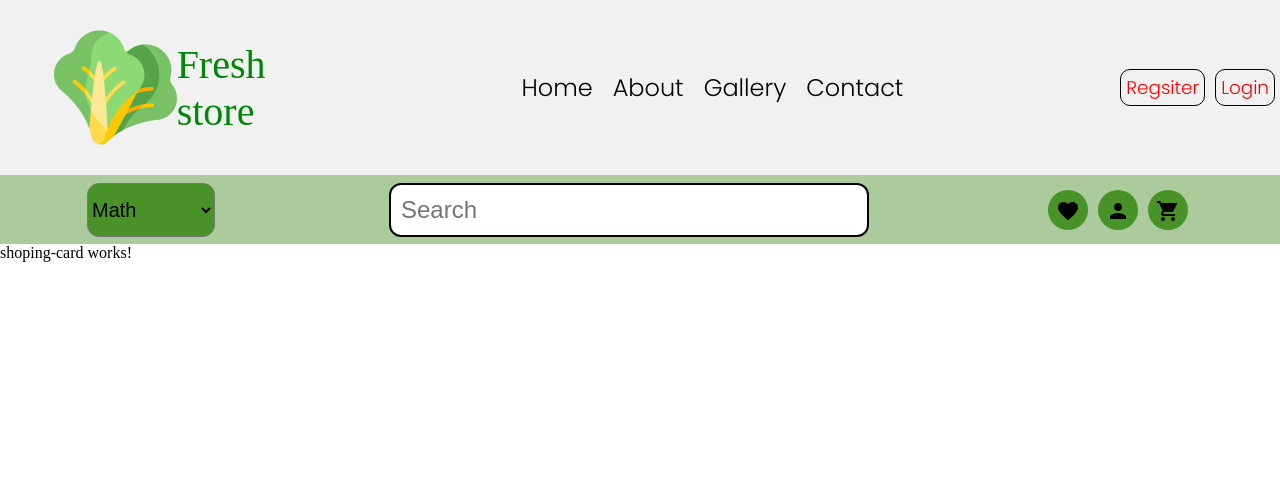
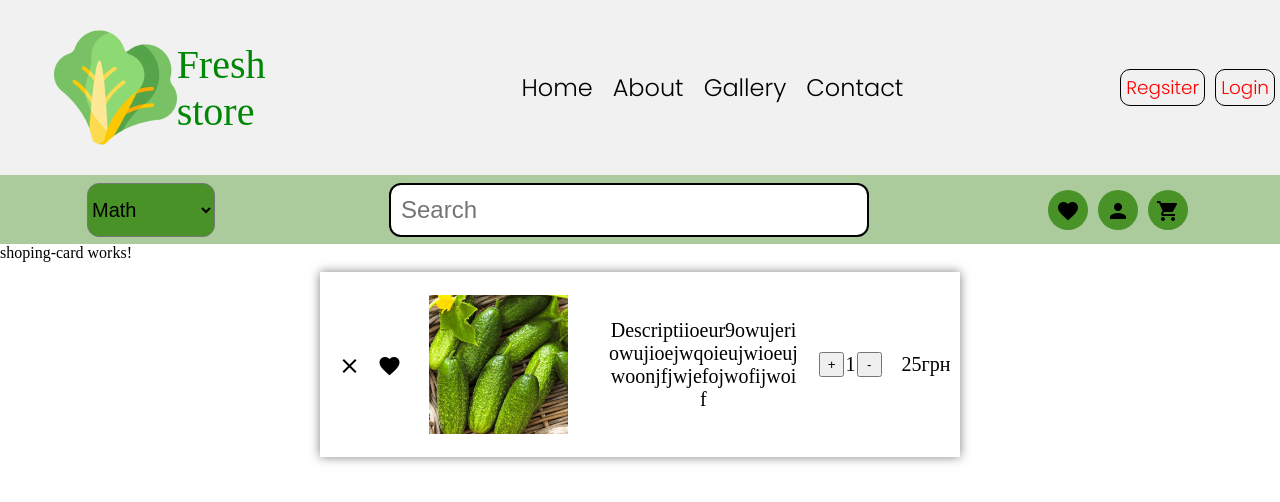
Before and after one commit to Spirit-Hat/coursework-web, an Angular app in the folder project/: page /cart in a window 1280 px wide. Shown: the top 502 px of the page. Built offline with nearby package versions, Linux system fonts and the light colour scheme; a web font is replaced by a local one.

Commit message:
shopingCard Logic

```diff
--- a/project/src/app/shoping-card/shoping-card.component.css
+++ b/project/src/app/shoping-card/shoping-card.component.css
@@ -0,0 +1,63 @@
+body{
+  background-color: gold;
+}
+.shoppingCart{
+  box-shadow: 0 0 10px rgba(0, 0, 0, 0.5);
+
+  margin: 10px 25% 0 25%;
+  /*background-color: aqua;*/
+  display: flex;
+  flex-direction: column;
+}
+
+.product {
+  margin: 10px 25% 0 25%;
+
+}
+
+.item{
+  height: 185px;
+  display: flex;
+  flex-direction: row;
+  align-items: center;
+  justify-content: space-around;
+
+}
+.button{
+
+}
+img{
+  height: 75%;
+  /*aspect-ratio: 1/1;*/
+  display: block;
+  /*inline-size: 100%;*/
+  /*object-fit: cover;*/
+}
+.descriptions{
+  width: 30%;
+  margin-left: 20px;
+  font-size:  2.5vmin;
+}
+.descriptions p{
+  width: 100%;
+  word-break:break-all;
+
+  text-align: center;
+}
+.plus{
+  display: flex;
+  flex-direction: row;
+  align-items: center;
+  justify-content: space-around;
+  width: 10%;
+  font-size:  2.5vmin;
+}
+.plus button{
+
+  height: 25px;
+   width: 25px;
+}
+.price{
+  font-size:  2.5vmin;
+
+}
--- a/project/src/app/shoping-card/shoping-card.component.html
+++ b/project/src/app/shoping-card/shoping-card.component.html
@@ -2,3 +2,43 @@
 <div *ngFor="let item of items">
   <p>{{item.id}}</p>
 </div>
+<div class="shoppingCart">
+  <div class="item">
+      <div class="Buttons">
+        <button mat-icon-button > <mat-icon>close</mat-icon></button>
+        <button mat-icon-button > <mat-icon>favorite</mat-icon></button>
+
+      </div>
+        <img src="./assets/cucumber.png" alt="Avatar" class="avatar">
+      <div class="descriptions">
+        <p>Descriptiioeur9owujeriowujioejwqoieujwioeujwoonjfjwjefojwofijwoif</p>
+      </div>
+      <div class="plus">
+        <button>+</button>
+        <p>1</p>
+        <button>-</button>
+      </div>
+      <div class="price">
+        <p> 25грн</p>
+      </div>
+<!--  <div class="productCard"  *ngFor="let item of items">-->
+<!--    <div class="image">-->
+<!--    </div>-->
+<!--    <a>-->
+<!--      <img src="{{item.logos}}" alt="Avatar" class="avatar">-->
+<!--    </a>-->
+<!--    <div class="nameProduct">-->
+<!--      <p>Огірець</p>-->
+<!--    </div>-->
+<!--    <div class="price">-->
+<!--      <svg xmlns="http://www.w3.org/2000/svg" width="29" height="29" fill="currentColor" class="bi bi-cart4" viewBox="0 0 16 16" color="green">-->
+<!--        <path d="M0 2.5A.5.5 0 0 1 .5 2H2a.5.5 0 0 1 .485.379L2.89 4H14.5a.5.5 0 0 1 .485.621l-1.5 6A.5.5 0 0 1 13 11H4a.5.5 0 0 1-.485-.379L1.61 3H.5a.5.5 0 0 1-.5-.5zM3.14 5l.5 2H5V5H3.14zM6 5v2h2V5H6zm3 0v2h2V5H9zm3 0v2h1.36l.5-2H12zm1.11 3H12v2h.61l.5-2zM11 8H9v2h2V8zM8 8H6v2h2V8zM5 8H3.89l.5 2H5V8zm0 5a1 1 0 1 0 0 2 1 1 0 0 0 0-2zm-2 1a2 2 0 1 1 4 0 2 2 0 0 1-4 0zm9-1a1 1 0 1 0 0 2 1 1 0 0 0 0-2zm-2 1a2 2 0 1 1 4 0 2 2 0 0 1-4 0z"/>-->
+<!--      </svg>-->
+<!--      <div>-->
+<!--        <p>25грн</p>-->
+<!--      </div>-->
+<!--    </div>-->
+
+<!--  </div>-->
+  </div>
+</div>
```
